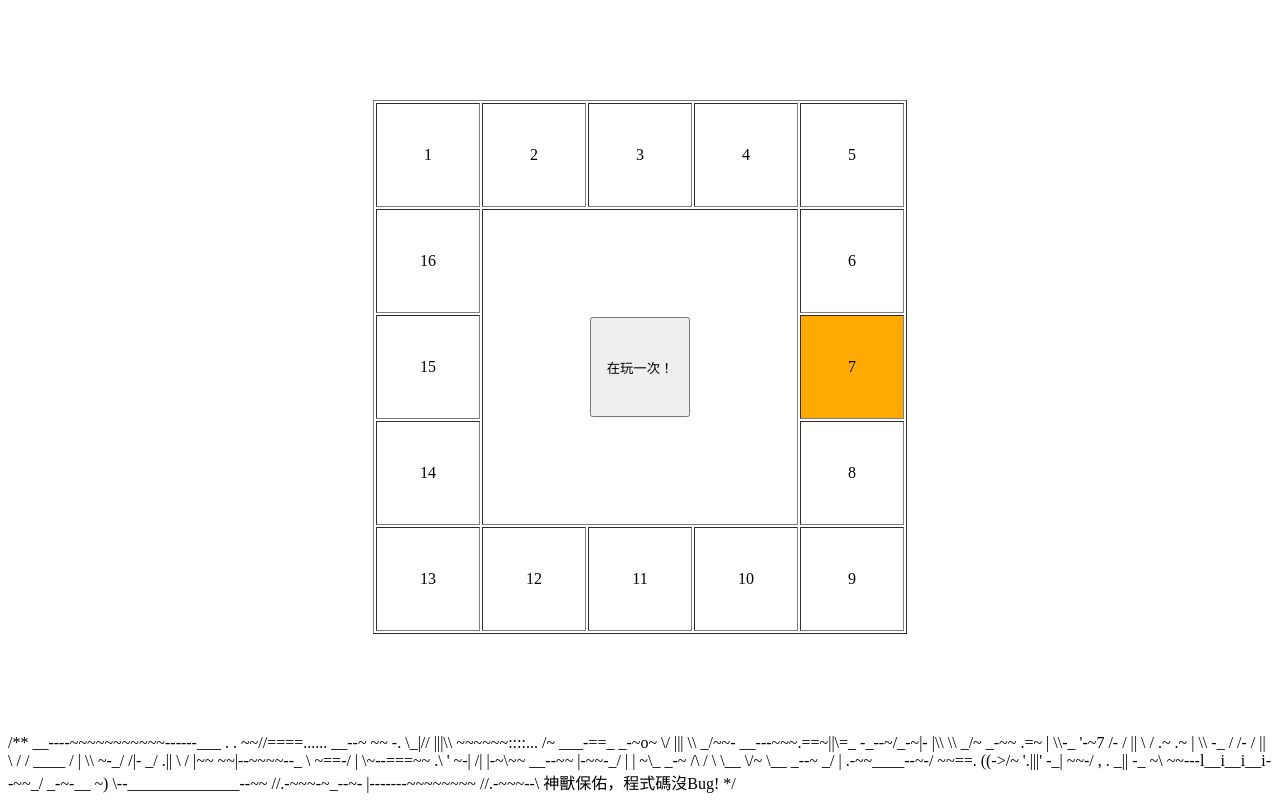
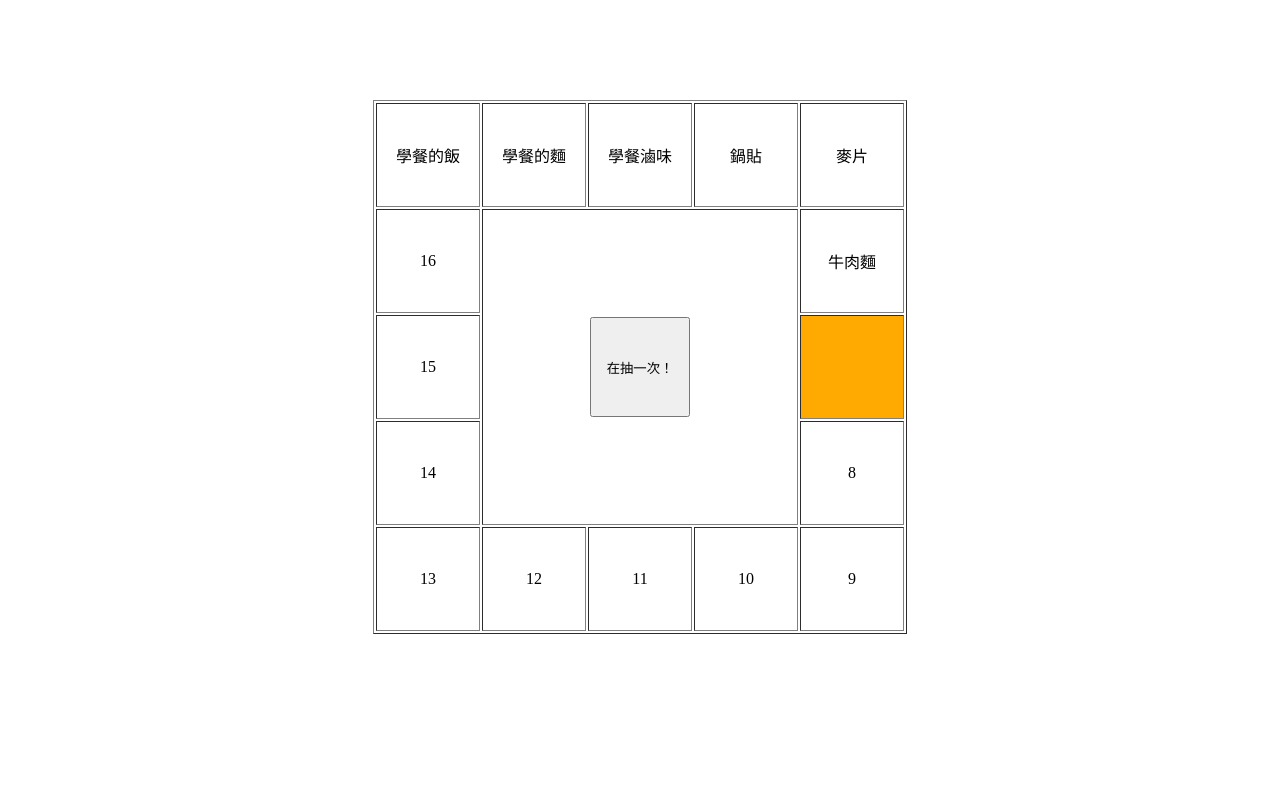
Before and after one commit to ZihLiangLin/ZihLiangLin, a plain HTML site: page gacha.html in a window 1280 px wide. Drawn offline with Linux system fonts and the light colour scheme.

Commit message:
update options

```diff
--- a/gacha.html
+++ b/gacha.html
@@ -2,24 +2,28 @@
 
 <html>
   <head>
+    <meta charset="utf-8">
+    <title>老婆的抽獎機
+      <link rel="icon" href="favicon.png" type="image/png">
+    </title>
     <table border="1">
       <tr>
-        <td id="td0">1</td>
-        <td id="td1">2</td>
-        <td id="td2">3</td>
-        <td id="td3">4</td>
-        <td id="td4">5</td>
+        <td id="td0">學餐的飯</td>
+        <td id="td1">學餐的麵</td>
+        <td id="td2">學餐滷味</td>
+        <td id="td3">鍋貼</td>
+        <td id="td4">麥片</td>
       </tr>
       <tr>
         <td id="td15">16</td>
         <td rowspan="3" colspan="3">
-          <input id="start" type="button" value="在玩一次！" />
+          <input id="start" type="button" value="在抽一次！" />
         </td>
-        <td id="td5">6</td>
+        <td id="td5">牛肉麵</td>
       </tr>
       <tr>
         <td id="td14">15</td>
-        <td id="td6">7</td>
+        <td id="td6"></td>
       </tr>
       <tr>
         <td id="td13">14</td>
@@ -53,7 +57,7 @@
       }
     </style>
   </head>
-/**
+<!--
 
                                                      __----~~~~~~~~~~~------___
                                     .  .   ~~//====......          __--~ ~~
@@ -75,7 +79,7 @@
                                        //.-~~~--\
                                 神獸保佑，程式碼沒Bug!
 
-*/
+-->
   <body>
     <script>
       function rand(min, max) {
@@ -98,7 +102,6 @@
       //按鈕功能還有防呆和重置歸零
       function gogoLuck() {
         console.log(num);
-        tds[num].innerHTML = num + 1;
         tds[num].style.backgroundColor = "#fff";
         timeGo = 500;
         count = 0;
@@ -132,7 +135,7 @@
         }
 
         if (maxNum == 0) {
-          tds[num].innerHTML = rand(50, 99) * 100;
+          tds[num].style.backgroundColor = "#ff1000";
           clearInterval(timeclock);
           start.addEventListener("click", gogoLuck, false);
           return;
```
Also changed, not shown: call_dragon.txt, favicon.png (added).
